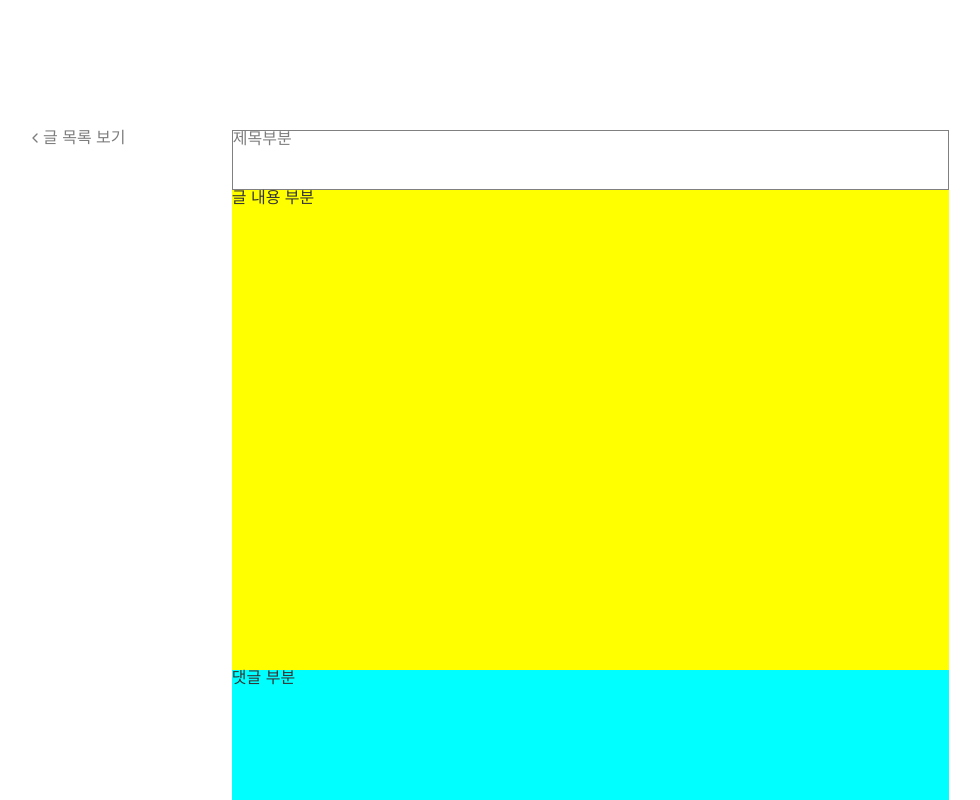
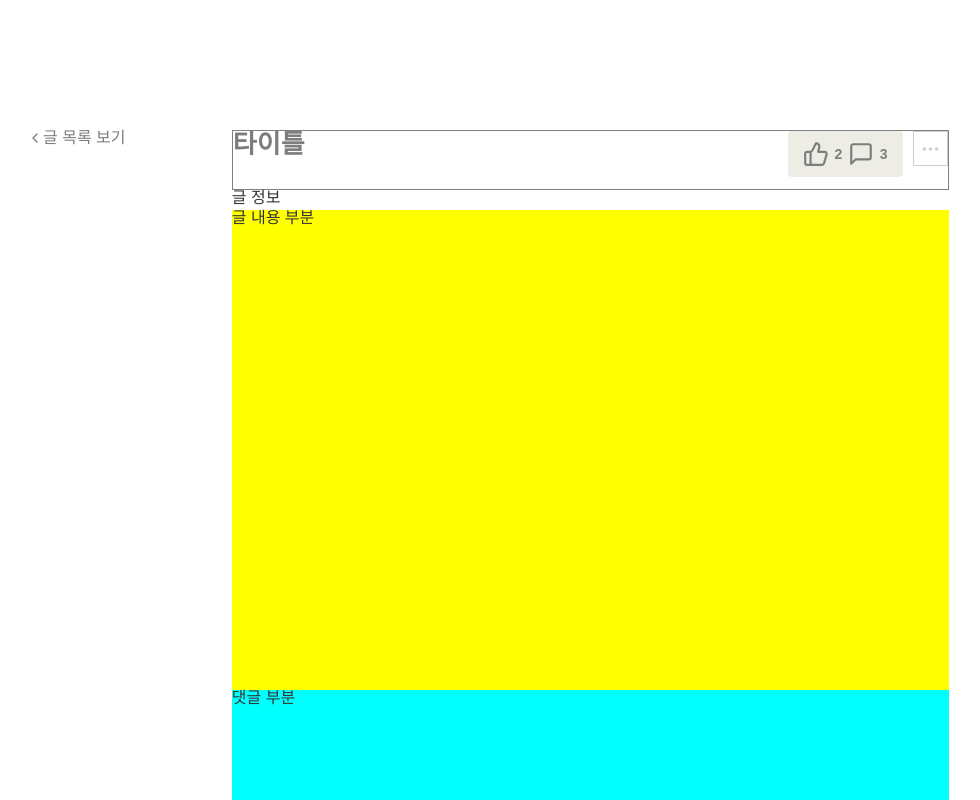
Before and after one commit to petitesize/Carebuddy, a React (Vite) app: page /post in a window 1280 px wide. Shown: the top 800 px of the page, without its empty margins (101-1081 px from the left). Built offline with nearby package versions, Linux system fonts and the light colour scheme; a web font is replaced by a local one.

Commit message:
Fix: Action Button 컴포넌트 border 수정

```diff
--- /dev/null
+++ b/src/components/Post/LikesAndCommentCount.tsx
@@ -0,0 +1,41 @@
+import React from "react";
+import styled from "styled-components";
+
+// 아이콘
+import { LuThumbsUp, LuMessageSquare } from 'react-icons/lu';
+
+type LikeAndCommentCountProps = {
+  likeCount: number;
+  commentCount: number;
+  // postId: string | null | undefined; // 임시. 사용안할지도?
+};
+
+const LikeAndCommentCount: React.FC<LikeAndCommentCountProps> = ({
+  likeCount,
+  commentCount,
+}) => (
+  <StyledLikeAndCommentCount>
+    <LuThumbsUp />
+    <p>{likeCount}</p>
+    <LuMessageSquare />
+    <p>{commentCount}</p>
+  </StyledLikeAndCommentCount>
+);
+
+export default LikeAndCommentCount;
+
+const StyledLikeAndCommentCount = styled.div`
+  display: flex;
+  flex-direction: row;
+  justify-content: space-between;
+  align-items: center;
+  width: 85px;
+  height: 36px;
+  background-color: var(--color-beige-main);
+  border-radius: 4px;
+  padding: 5px 15px;
+
+  p {
+    font-size: var(--font-size-ft-1);
+  }
+`;
--- a/src/components/common/ActtionButton.tsx
+++ b/src/components/common/ActtionButton.tsx
@@ -14,7 +14,7 @@ interface StyledActionButtonProps {
 
 const buttonBorders = {
   'border-solid': css`
-    border-radius: var(--color-grey-2) solid 1px;
+    border: var(--color-grey-2) solid 1px;
   `,
   'border-none': css`
     border: none;
@@ -95,8 +95,8 @@ const Icon = styled.div`
 
 interface ActionButtonProps extends StyledActionButtonProps {
   direction: string;
-  onEdit: () => void; // 수정 버튼 클릭 이벤트 핸들러
-  onDelete: () => void; // 삭제 버튼 클릭 이벤트 핸들러
+  onEdit?: () => void; // 수정 버튼 클릭 이벤트 핸들러
+  onDelete?: () => void; // 삭제 버튼 클릭 이벤트 핸들러
 }
 
 const ActionButton: React.FC<ActionButtonProps> = ({
--- a/src/pages/Post/index.tsx
+++ b/src/pages/Post/index.tsx
@@ -3,9 +3,15 @@ import styled from 'styled-components';
 import { Link } from 'react-router-dom';
 
 // 컴포넌트
+import ActionButton from '@/components/common/ActtionButton';
+// import Button from '@/components/common/Button';
+import LikeAndCommentCount from '@/components/Post/LikesAndCommentCount';
 
 // 아이콘
 import { LuThumbsUp, LuChevronLeft } from 'react-icons/lu';
+
+// 임시 데이터
+import { tempLikeCount, tempCommentCount } from '../../../tempData';
 
 interface Post {
   // title?: string;
@@ -31,8 +37,18 @@ const Post: React.FC = () => (
           <p>글 목록 보기</p>
         </PostListButtonContainer>
         <TitleContainer>
-          <p>제목부분</p>
+          <p>타이틀</p>
+          <PostOption>
+            <LikeAndCommentCount
+              likeCount={tempLikeCount}
+              commentCount={tempCommentCount}
+            />
+            <ActionButton buttonBorder="border-solid" direction="horizonal" />
+          </PostOption>
         </TitleContainer>
+        <InformationContainer>
+          <p>글 정보</p>
+        </InformationContainer>
         <ContentContainer>
           <p>글 내용 부분</p>
         </ContentContainer>
@@ -49,7 +65,7 @@ export default Post;
 const Container = styled.div`
   display: grid;
   grid-template-columns: 20% 70%;
-  grid-template-rows: 60px minmax(60vh, auto) minmax(30vh, auto);
+  grid-template-rows: 60px 20px minmax(60vh, auto) minmax(30vh, auto);
 `;
 
 const PostListButtonContainer = styled.div`
@@ -58,21 +74,33 @@ const PostListButtonContainer = styled.div`
 `;
 
 const TitleContainer = styled.div`
-
+  display: flex;
+  justify-content: space-between;
   border: solid 1px grey;
   color: var(--color-grey-1);
+  font-size: var(--font-size-lg-1);
+  font-weight: var(--font-weight-semibold);
+`;
+
+const PostOption = styled.div`
+  display: flex;
+`;
+
+const InformationContainer = styled.div`
+  grid-column: 2 / 3;
+  grid-row: 2 / 3;
 `;
 
 const ContentContainer = styled.div`
   background-color: yellow;
   grid-column: 2 / 3;
-  grid-row: 2 / 3;
+  grid-row: 3 / 4;
 `;
 
 const CommentContainer = styled.div`
   background-color: aqua;
   grid-column: 2 / 3;
-  grid-row: 3 / 4;
+  grid-row: 4 / 5;
 `;
 
 /* 임시 레이아웃 */
--- a/tempData.tsx
+++ b/tempData.tsx
@@ -73,3 +73,10 @@ const tempMemberArray2 = [
 ];
 
 export { tempMemberArray1, tempMemberArray2 };
+
+// LikesAndCommentCount
+
+const tempLikeCount = 2;
+const tempCommentCount =3;
+
+export { tempLikeCount, tempCommentCount };
```
